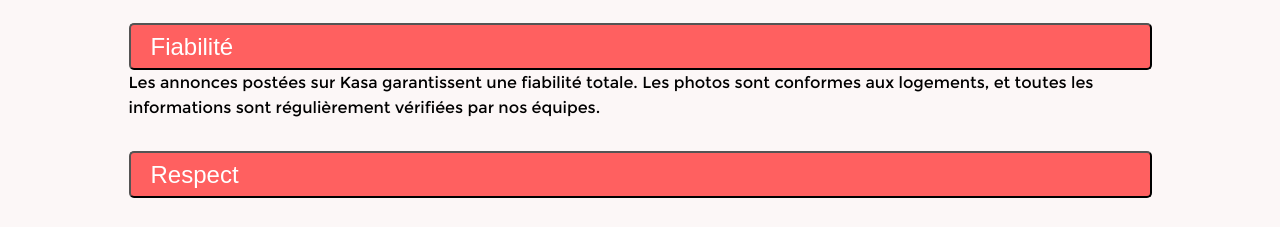
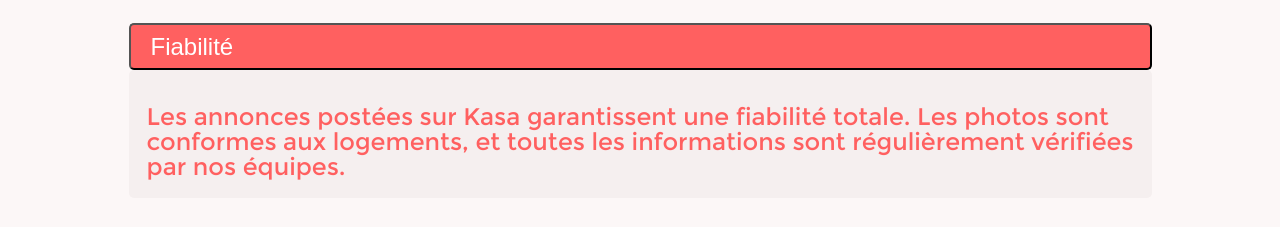
Before and after one commit to alexhcrel/openclassrooms-projet6-kasa, a React (Create React App) app: page /about in a window 1280 px wide. Both pictures are taken after a click on the button "Fiabilité". Shown: the part 402-629 px from the top of the page. Built offline with nearby package versions, Linux system fonts and the light colour scheme.

Commit message:
mise en page_about

```diff
--- a/src/components/Collapse.js
+++ b/src/components/Collapse.js
@@ -11,7 +11,7 @@
   return (
     <div className='valeurs'>
       <button className="collapse-title" onClick={toggleCollapse}>{title}</button>
-      {isOpen && <div>{children}</div>}
+      {isOpen && <div><p className="collapse-paragraph">{children}</p></div>}
     </div>
   );
 };
--- a/src/styles/collapse.css
+++ b/src/styles/collapse.css
@@ -13,3 +13,19 @@
 height: 47px;
 border-radius: 5px;
 }
+
+.collapse-paragraph {
+padding-left: 18px;
+padding-right: 18px;
+font-size: 24px;
+font-weight: 100;
+line-height: 34px;
+letter-spacing: 0em;
+text-align: left;
+background-color: rgb(245, 239, 239);
+padding-top: 34px;
+padding-bottom: 19px;
+border-radius: 5px;
+line-height: 34px;
+color: #FF6060;
+}
--- a/src/styles/index.css
+++ b/src/styles/index.css
@@ -394,10 +394,10 @@
 .footer {
   display: flex;
   flex-direction: column;
-  padding-top: 66px;
+
   align-items: center;
   width: 100%;
-  height :300px;
+  height :200px;
   background-color: black;
   color: white;
   justify-content: center;
@@ -439,5 +439,6 @@
   flex-direction: column;
   width: 100%;
   max-width: 1023px;
-  height: 649px;
+  height: auto;
+  margin-bottom: 100px;
 }
```
